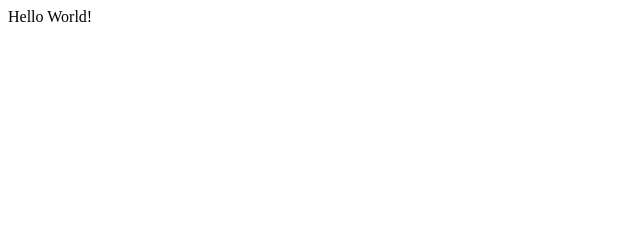
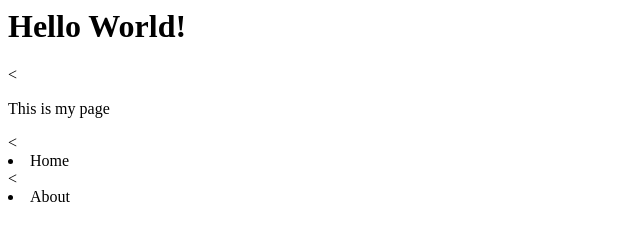
Before and after one commit to agnt-j/Lab_02, a plain HTML site: page index.html in a window 1280 px wide. Shown: the whole page, without its empty margins (0-640 px from the left). Drawn offline with Linux system fonts and the light colour scheme.

Commit message:
Added Navigation

```diff
--- a/index.html
+++ b/index.html
@@ -5,7 +5,14 @@
    </head>
 
    <body>
-     <p>Hello World!</p>
+     <h1>Hello World!</h1>
+
+     <<p>This is my page</p>
+
+     <<nav>
+       <li>Home</li>
+       <<li>About</li>
+     </nav>
      </body>
 
   </html>
```
